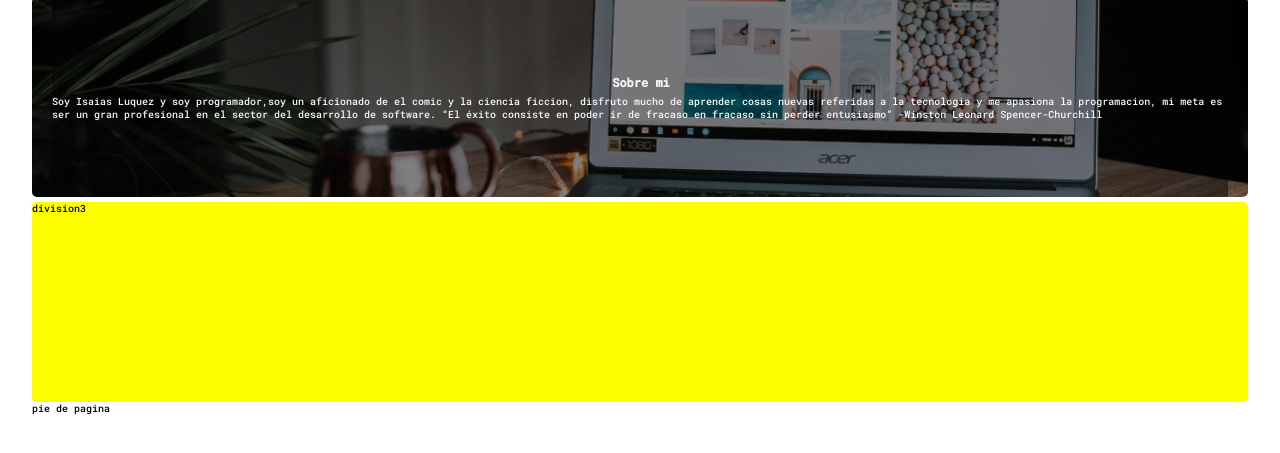
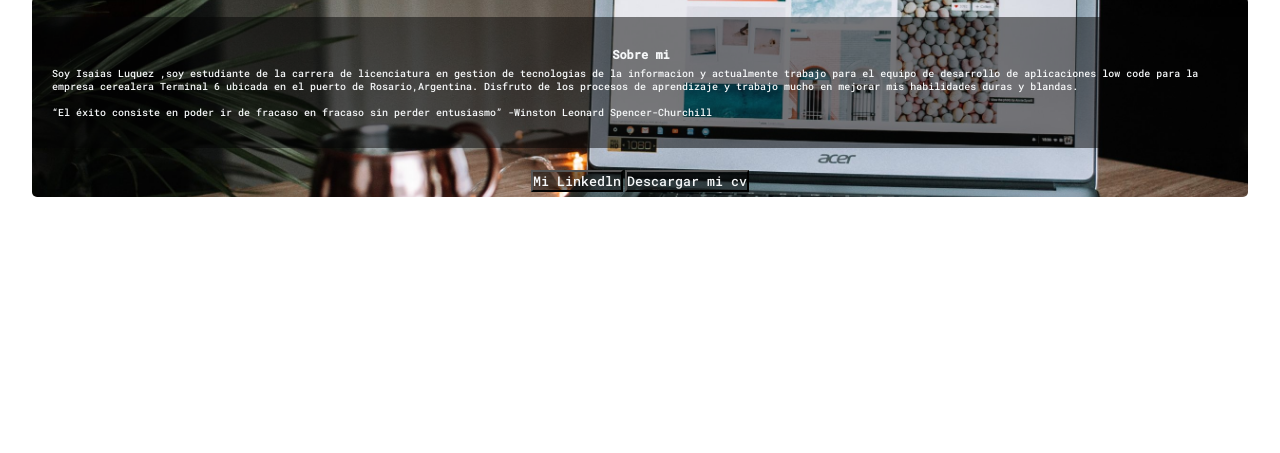
Before and after one commit to isaiasx2/Entrega-css, a plain HTML site: page index.html in a window 1280 px wide. Shown: the part 163-616 px from the top of the page. Drawn offline with Linux system fonts and the light colour scheme.

Commit message:
ultimo commit entrega css

```diff
--- a/css/style.css
+++ b/css/style.css
@@ -34,6 +34,7 @@ html {
 }
 .encabezado header{
     display: flex;
+    flex-direction: row;
     justify-content: flex-start;
     align-items: center;
     width: 50%;
@@ -43,7 +44,8 @@ html {
 }
 
 .logo{
-    flex-grow: 1;
+    flex-grow: 2;
+
     object-fit: cover;
     filter: brightness(1.1);
     mix-blend-mode:darken;
@@ -85,6 +87,7 @@ html {
 }
 
 .logo{
+    flex-grow: 2;
     max-width: 10vw;
     max-height: 20vh;
     padding: 1rem;
@@ -101,6 +104,8 @@ html {
     width: 95vw;
     margin-top: 2rem;
     margin: 0 auto;
+    display: flex;
+    flex-wrap: wrap;
 
 
 
@@ -129,6 +134,7 @@ html {
     background-position-x: center;
     width: 100%;
     display: flex;
+    flex-direction: column;
     align-items:center;
 
 
@@ -157,26 +163,28 @@ html {
 .slogan h1, p{
     color: #F5F7F8;
 
+
 }
+.slogan p{
+    margin-left: 2rem;
+    margin-right: 2rem;
+}
+.boton-redes{
+    display: flex;
+    margin: .2rem;
+    max-height: 5rem;
+    font-size: smaller;
+    border-radius: .5rem;
+    margin-bottom: .5rem;
+    column-gap: .2rem;
 
 
 
-.division3{
-    order: 3;
-    margin-top: .5rem;
-    height: 20rem;
-    width: 100%;
-    background-color: yellow;
-    border-radius: .5rem;
-    float: left;
 
 
 
 }
-
-.pie{
-    display: block;
-    width: 95vw;
-    margin: 0 auto;
-
+.boton-redes button{
+    background-color: rgba(5, 5, 5, .5);
+    color: #F5F7F8;
 }
--- a/index.html
+++ b/index.html
@@ -30,25 +30,33 @@
                 <article class="slogan">
                     <h1>Sobre mi</h1>
                     <p>
-                        Soy Isaias Luquez y soy programador,soy un aficionado de el comic y la ciencia ficcion, disfruto
-                        mucho de aprender cosas nuevas referidas a la tecnologia y me apasiona la programacion, mi meta
-                        es ser un gran profesional en el sector del desarrollo de software.
+                        Soy Isaias Luquez ,soy estudiante de la carrera de licenciatura en gestion de
+                        tecnologias de la informacion y actualmente trabajo para el equipo de desarrollo de aplicaciones
+                        low code para la empresa cerealera Terminal 6 ubicada en el puerto de Rosario,Argentina.
+                        Disfruto de los procesos de aprendizaje y trabajo mucho en mejorar mis habilidades duras y
+                        blandas.
+                        <br>
+                        <br>
                         “El éxito consiste en poder ir de fracaso en fracaso sin perder entusiasmo” -Winston Leonard
                         Spencer-Churchill
                     </p>
                 </article>
+                <div class="boton-redes">
+                    <button>
+                        Mi Linkedln
+                    </button>
+                    <button>
+                        Descargar mi cv
+                    </button>
+                </div>
+
 
             </div>
         </section>
 
-        <div class="division3">
-            division3
-        </div>
 
     </section>
-    <footer class="pie">
-        pie de pagina
-    </footer>
+
 </body>
 
 </html>
```
